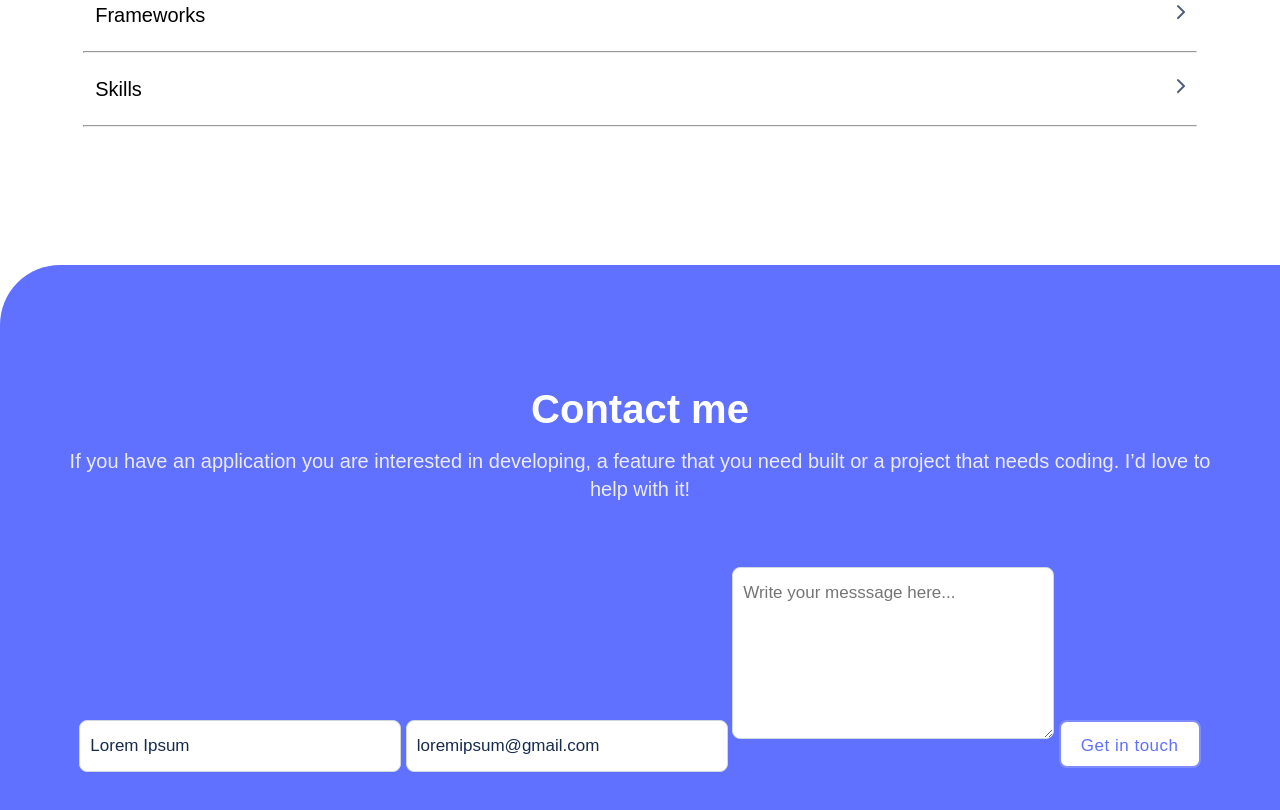
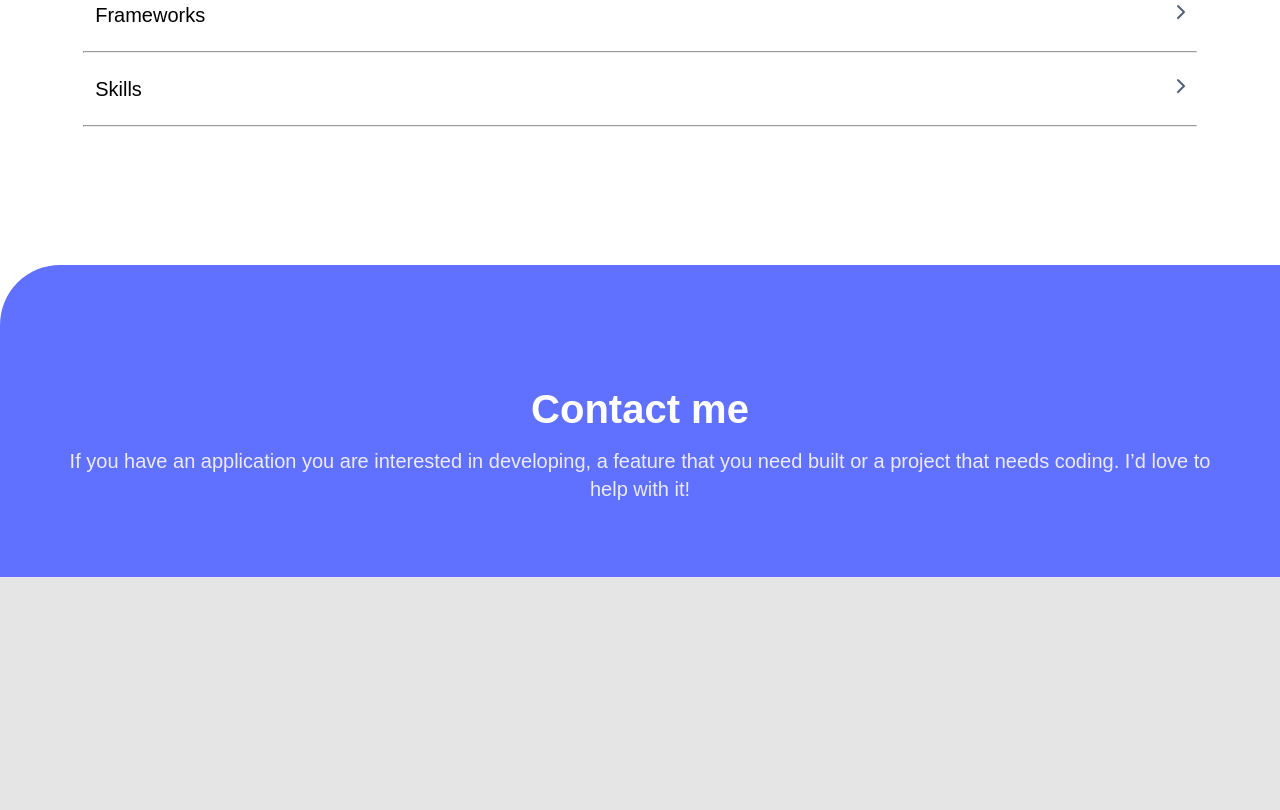
Before and after one commit to fatima-najafi/last-project, a website: page index.html in a window 1280 px wide. Shown: the part 6946-7756 px from the top of the page. After the commit the page ends 7523 px from the top, so only its background shows below. Drawn offline with Linux system fonts and the light colour scheme.

```diff
--- a/index.html
+++ b/index.html
@@ -212,15 +212,7 @@
             <h2>Contact me</h2>
             <p>If you have an application you are interested in developing, a feature that you need built or a project that needs coding.
                 I’d love to help with it!</p>
-                <form
-                action="https://formspree.io/f/xpzebdqb"
-                method="POST" class="fcontact"
-              >
-            <input type="text" name="name" id="name" class="plc" placeholder="Lorem Ipsum" maxlength="30" required>
-            <input type="email" name="email" id="email" class="plc" pattern="[^ @]*@[^ @]*" placeholder="loremipsum@gmail.com"  required>
-            <textarea rows="7" cols="30" placeholder="Write your messsage here..."  required maxlength="500"></textarea>
-            <button type="submit" id="submit" class="btn">Get in touch</button>
-         </form>
+
         </section>
     </section>
 
```
